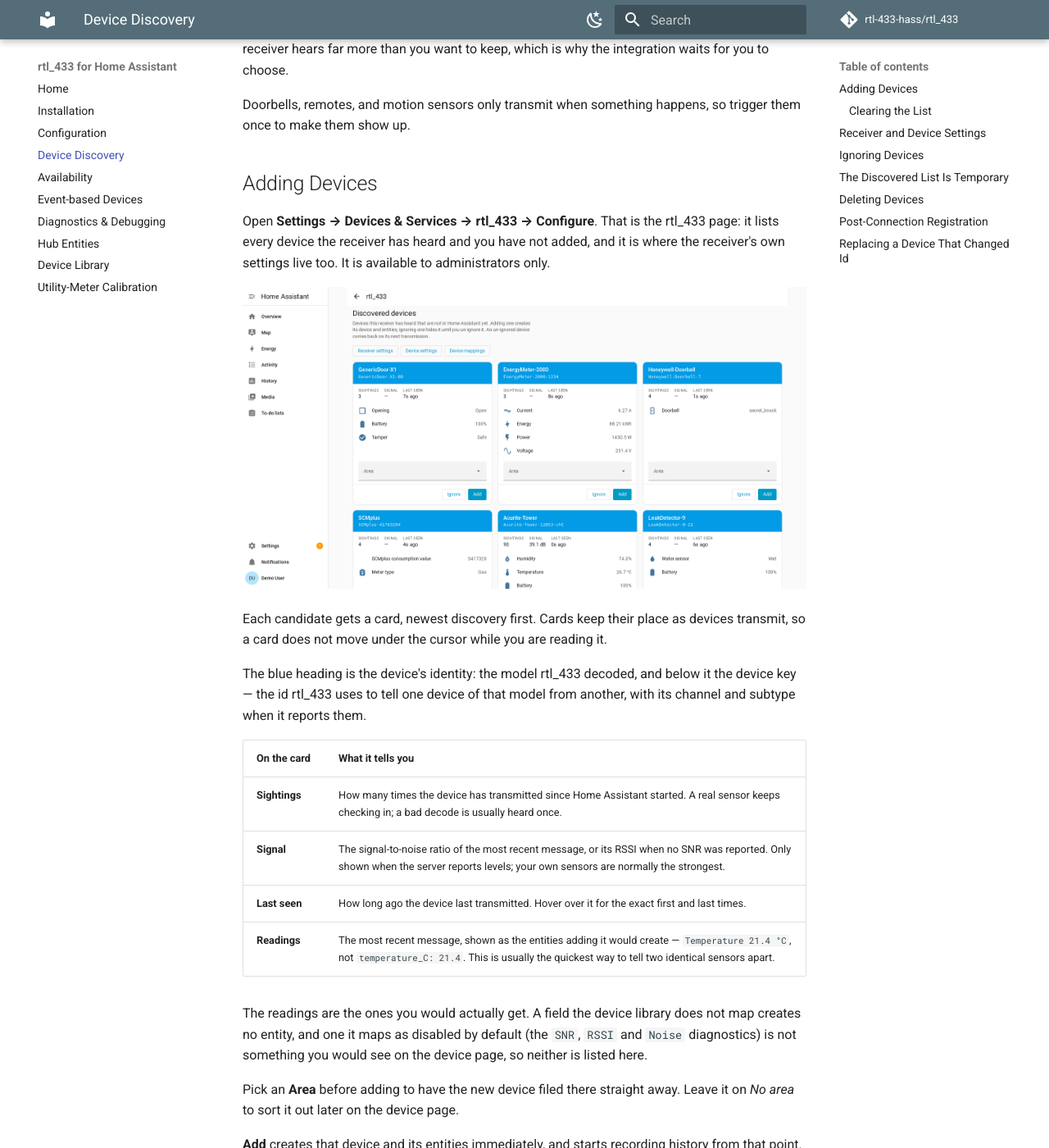
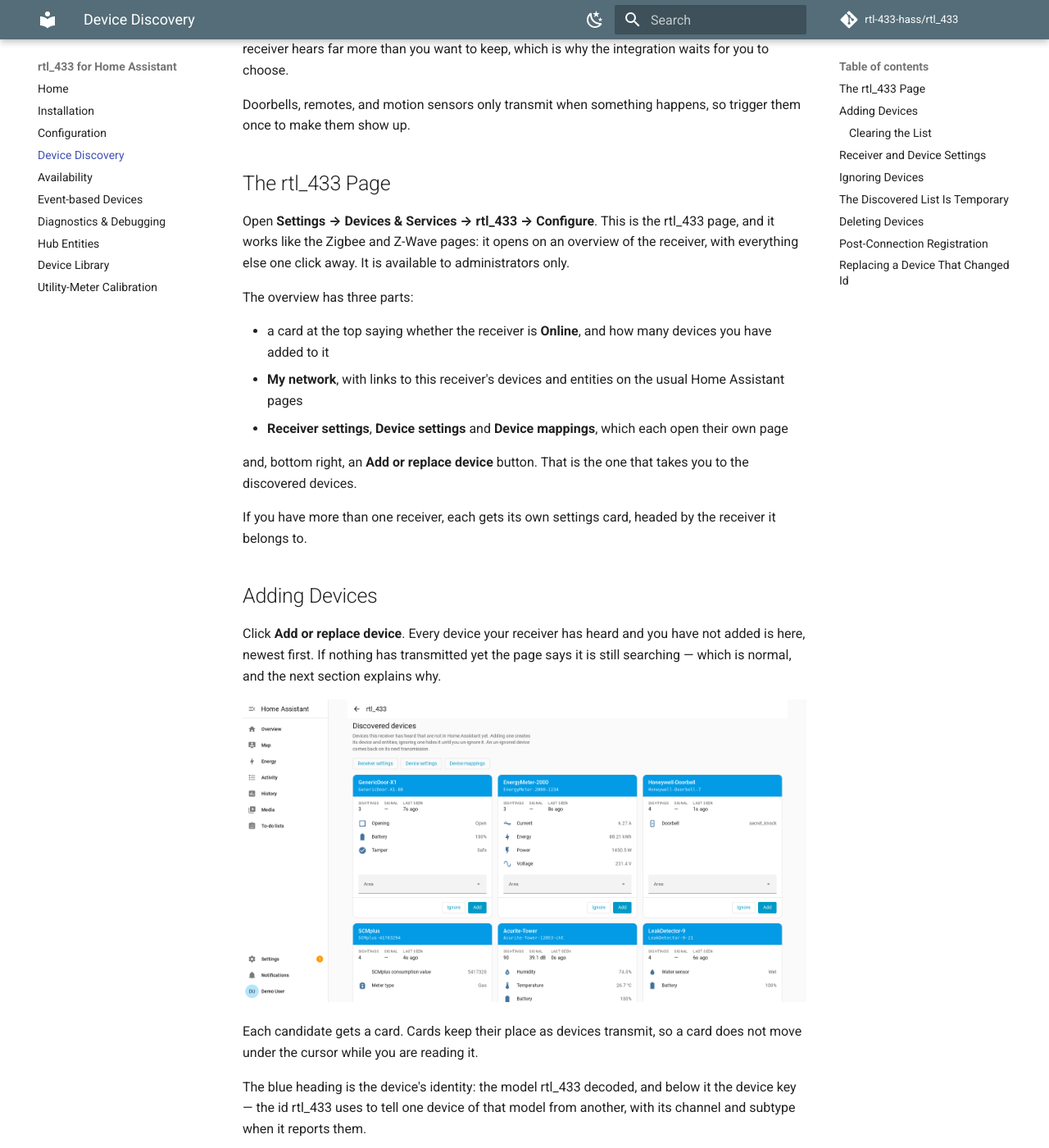
Before and after one commit to rtl-433-hass/rtl_433, an MkDocs documentation site: the page built from docs/device-discovery.md, in a window 1280 px wide and 1400 px high, scrolled down 225 px. Shown: the whole window at 82% size. Built offline with MkDocs 1.6.1 and Material for MkDocs 9.7.7, drawn with Linux system fonts in a browser that asks for light colours; comment, search, counter and statistics services are not loaded; the version menu is left out; some of the changed text lies outside the part shown.

Commit message:
docs: describe the panel as it is now, an overview with its own pages
This branch turned the rtl_433 page into an overview -- a status card, a
"My network" card, three settings rows and an "Add or replace device"
button -- with the discovered devices and each settings form on their own
page. The docs still described the version before that: three dialogs
sitting above a list of discovered devices.

So the Device Discovery page now opens by walking through what you
actually see, and says where the discovered devices went. The other pages
stop calling the settings forms "dialogs", since each one is its own page
with its own address now.

The screenshots are unchanged and still show the older layout; they need a
re-capture from the harness.

Co-Authored-By: Claude Opus 5 <noreply@anthropic.com>
Claude-Session: https://claude.ai/code/session_01SsxJcMDebmsNprrCeEpWBq

```diff
--- a/docs/calibration.md
+++ b/docs/calibration.md
@@ -29,7 +29,7 @@ The base unit and scale only appear once you have chosen a real commodity, and
 the units offered change with it — so the calibration you can build is always
 one the Energy dashboard will accept.
 
-![The Device settings dialog for the SCMplus gas meter, with the commodity pre-filled to gas and the base-unit and scale controls it reveals](images/08-device-settings.png)
+![The Device settings page for the SCMplus gas meter, with the commodity pre-filled to gas and the base-unit and scale controls it reveals](images/08-device-settings.png)
 
 Once calibrated, the consumption sensor gets a real device class, native unit,
 and `state_class: total_increasing`. You do not need to pick the display unit in
--- a/docs/configuration.md
+++ b/docs/configuration.md
@@ -105,7 +105,7 @@ host, port, path, or secure mode. Devices and their history are preserved.
 
 Use **Configure** to open the rtl_433 page. It is where devices are added and
 ignored — see [Device Discovery](device-discovery.md) — and it carries three
-settings dialogs:
+settings pages:
 
 - **Receiver settings**: default availability timeout and the managed-settings
   toggle.
@@ -116,16 +116,16 @@ settings dialogs:
 **Receiver settings** configures the default availability timeout for every
 device on the hub, and whether Home Assistant manages the server's SDR settings:
 
-![The Receiver settings dialog, with the default availability timeout and the managed-settings toggle](images/07-hub-settings.png)
+![The Receiver settings page, with the default availability timeout and the managed-settings toggle](images/07-hub-settings.png)
 
 **Device settings** targets one device for a timeout override, motion clear
-delay, or utility-meter calibration. Pick the device at the top of the dialog and
+delay, or utility-meter calibration. Pick the device at the top of the page and
 the rest of the form rebuilds from it: every field is pre-filled from that
 device, and fields that do not apply to it are not shown — the motion clear delay
 only appears for a device that actually auto-clears, and the base unit and scale
 only once a commodity is chosen.
 
-![The Device settings dialog with the device picker, availability timeout override, and meter commodity selector](images/08-device-settings.png)
+![The Device settings page with the device picker, availability timeout override, and meter commodity selector](images/08-device-settings.png)
 
 Changing timeout options applies live. Changing the managed-settings toggle
 reloads the hub because the entity set changes.
--- a/docs/device-discovery.md
+++ b/docs/device-discovery.md
@@ -11,16 +11,38 @@ integration waits for you to choose.
 Doorbells, remotes, and motion sensors only transmit when something happens, so
 trigger them once to make them show up.
 
+## The rtl_433 Page
+
+Open **Settings → Devices & Services → rtl_433 → Configure**. This is the
+rtl_433 page, and it works like the Zigbee and Z-Wave pages: it opens on an
+overview of the receiver, with everything else one click away. It is available
+to administrators only.
+
+The overview has three parts:
+
+- a card at the top saying whether the receiver is **Online**, and how many
+  devices you have added to it
+- **My network**, with links to this receiver's devices and entities on the
+  usual Home Assistant pages
+- **Receiver settings**, **Device settings** and **Device mappings**, which each
+  open their own page
+
+and, bottom right, an **Add or replace device** button. That is the one that
+takes you to the discovered devices.
+
+If you have more than one receiver, each gets its own settings card, headed by
+the receiver it belongs to.
+
 ## Adding Devices
 
-Open **Settings → Devices & Services → rtl_433 → Configure**. That is the
-rtl_433 page: it lists every device the receiver has heard and you have not
-added, and it is where the receiver's own settings live too. It is available to
-administrators only.
+Click **Add or replace device**. Every device your receiver has heard and you
+have not added is here, newest first. If nothing has transmitted yet the page
+says it is still searching — which is normal, and the next section explains
+why.
 
 ![The rtl_433 page: a toolbar, a row of Receiver settings / Device settings / Device mappings buttons, then a grid of device cards, each with a blue heading giving the model and device key, its sighting count, signal level and last-seen age, its latest readings named as Home Assistant entities, an Area picker, and Ignore and Add buttons](images/17-discovery-panel.png)
 
-Each candidate gets a card, newest discovery first. Cards keep their place as
+Each candidate gets a card. Cards keep their place as
 devices transmit, so a card does not move under the cursor while you are reading
 it.
 
@@ -43,9 +65,9 @@ device page, so neither is listed here.
 Pick an **Area** before adding to have the new device filed there straight away.
 Leave it on *No area* to sort it out later on the device page.
 
-**Add** creates that device and its entities immediately, and starts recording
-history from that point. The card stays where it is and turns green, with a link
-to the device that was just created:
+**Add** creates that device and its entities straight away, and starts
+recording history from that point. The card stays where it is and turns green,
+with a link to the device that was just created:
 
 ![An Acurite-Tower device page showing Temperature 26.7 C, Humidity 74.0%, Battery 100%, and signal diagnostics](images/02-device-page.png)
 
@@ -76,8 +95,9 @@ ignored — that is a decision, and this is not the control for undoing it.
 
 ## Receiver and Device Settings
 
-The same page carries this receiver's settings, as three dialogs above the
-discovered devices.
+The three rows on the overview each open a settings page. Each one has its own
+address, so you can bookmark it or link someone straight to it, and the back
+arrow returns you to the overview.
 
 **Receiver settings** is the default availability timeout for every device on
 this receiver, and whether Home Assistant manages the server's own SDR settings
@@ -104,8 +124,8 @@ good.
 Ignoring is not deleting: an ignored device is simply not offered, and its
 messages are dropped as they arrive.
 
-To undo it, click **Show ignored devices** under the cards and then
-**Un-ignore**:
+To undo it, go back to **Add or replace device**, click **Show ignored
+devices** under the cards, and then **Un-ignore**:
 
 ![The rtl_433 page with the ignored-devices section revealed, showing one ignored device and its Un-ignore button](images/16-ignored-devices.png)
 
--- a/docs/device-library.md
+++ b/docs/device-library.md
@@ -118,7 +118,7 @@ models:
 Mapping overrides are **global or model-scoped only** — they apply to every device
 of a model, not a single physical unit. To change settings for one specific unit
 (its availability timeout, meter calibration, or motion clear delay), use the
-*Device settings* dialog instead.
+*Device settings* page instead.
 
 ## Mapping entry schema (summary)
 
@@ -340,7 +340,7 @@ global descriptor for that same field.
 ### Precedence (specificity-first)
 
 Combined with [UI mappings](#adding-device-mappings) and the per-device meter
-calibration (the *Device settings* dialog), the full precedence for a
+calibration (the *Device settings* page), the full precedence for a
 single field on a single device is, **highest to lowest**:
 
 1. **Per-device calibration** (commodity + base unit + scale, set in the options
@@ -361,7 +361,7 @@ before the global tier.)
 > carry a guessed `models:` consumption mapping for any real model — a wrong
 > scale would silently corrupt real Energy data. The example below is purely
 > illustrative; for a real meter use the per-device calibration step in the
-> *Device settings* dialog (see [Utility-meter calibration](calibration.md)) until a model's unit/scale is authoritatively
+> *Device settings* page (see [Utility-meter calibration](calibration.md)) until a model's unit/scale is authoritatively
 > known.
 
 ## Contributing device mappings
```
Also changed, not shown: other parts of docs/device-discovery.md (+0 -3 lines), docs/websocket-api.md (+3 -3 lines).
